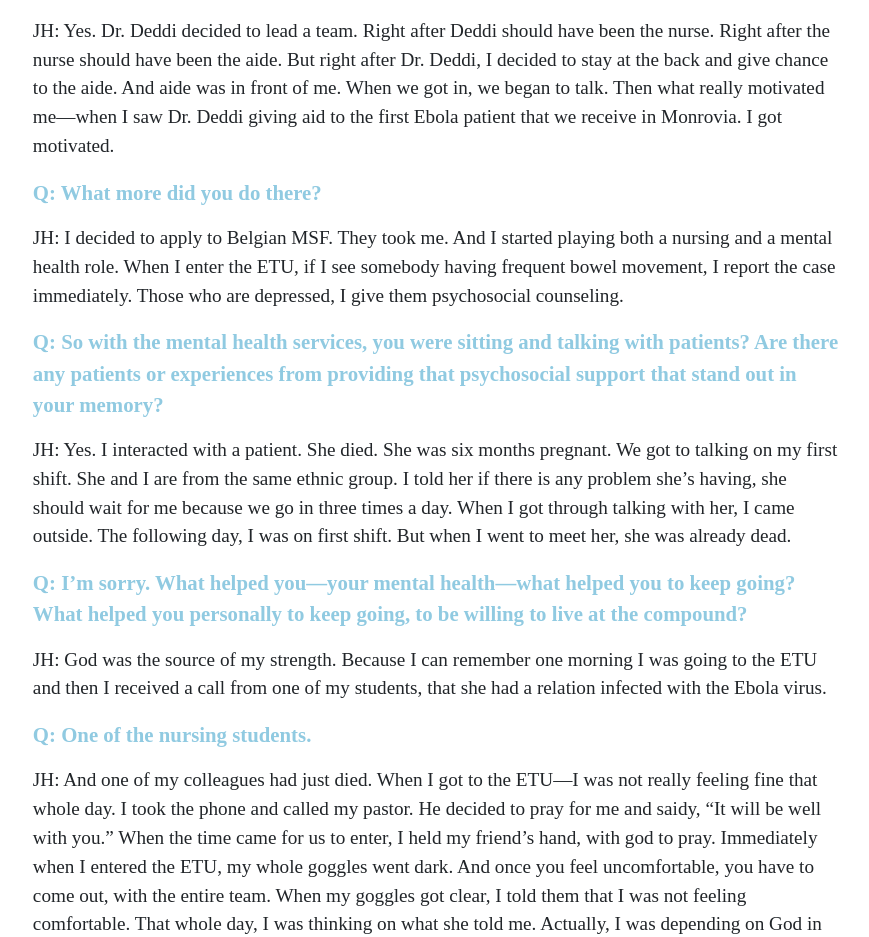
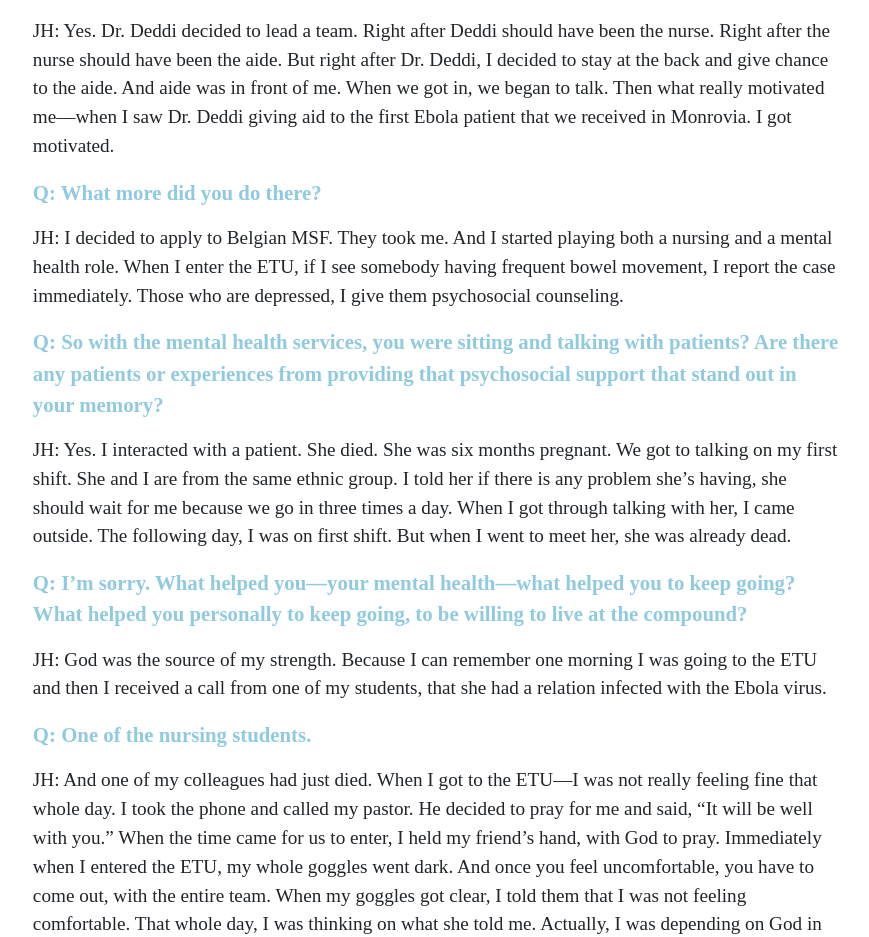
Before and after one commit to elotroalex/frontlines, a Jekyll site: the page built from _ebola/n18.md, in a window 1280 px wide and 1400 px high, scrolled down 1586 px. Shown: the part 240-1177 px from the top of the window, without its empty margins (204-1073 px from the left). Built offline with Jekyll 4.4.1, drawn with Linux system fonts in a browser that asks for light colours; some web fonts are replaced; some of the changed text lies outside the part shown.

Commit message:
fixed typos

```diff
--- a/_includes/excerpts/n18.md
+++ b/_includes/excerpts/n18.md
@@ -6,7 +6,7 @@ JH: In 2014, I was working with ELWA Hospital. I was playing a nursing role. The
 Q: And your role?
 {: .question}
 
-JH: I received a call over the weekend from my supervisor, that I needed to make myself available to work, along with all of our doctors. This was not an easy thing. That Saturday morning, when I went to work, Dr. Deddi checked on the schedule and said: “Harries, you’re the lead nurse. You need to get set, so we can go in.” My heart started beating. Then she went to dress. Then I went to dress. When I got to dressing, I decided to pray. When I got through praying, we started to form a line to go in. We received all of the instruction, those things that we needed to do when we get in. So—
+JH: I received a call over the weekend from my supervisor that I needed to make myself available to work, along with all of our doctors. This was not an easy thing. That Saturday morning, when I went to work, Dr. Deddi checked on the schedule and said: “Harries, you’re the lead nurse. You need to get set, so we can go in.” My heart started beating. Then she went to dress. Then I went to dress. When I got to dressing, I decided to pray. When I got through praying, we started to form a line to go in. We received all of the instruction, those things that we needed to do when we get in. So—
 
 Q: —when you got there that day and were told, “You have to go in,” what you meant by going in is putting on the full PPE [personal protective equipment]—
 {: .question}
@@ -16,7 +16,7 @@ JH:  Yes.
 Q: —and going into a red zone.
 {: .question}
 
-JH:  Yes. Dr. Deddi decided to lead a team. Right after Deddi should have been the nurse. Right after the nurse should have been the aide. But right after Dr. Deddi, I decided to stay at the back and give chance to the aide. And aide was in front of me. When we got in, we began to talk. Then what really motivated me—when I saw Dr. Deddi giving aid to the first Ebola patient that we receive in Monrovia. I got motivated.
+JH:  Yes. Dr. Deddi decided to lead a team. Right after Deddi should have been the nurse. Right after the nurse should have been the aide. But right after Dr. Deddi, I decided to stay at the back and give chance to the aide. And aide was in front of me. When we got in, we began to talk. Then what really motivated me—when I saw Dr. Deddi giving aid to the first Ebola patient that we received in Monrovia. I got motivated.
 
 Q: What more did you do there?
 {: .question}
@@ -36,13 +36,12 @@ JH: God was the source of my strength. Because I can remember one morning I was
 Q: One of the nursing students.
 {: .question}
 
-JH: And one of my colleagues had just died. When I got to the ETU—I was not really feeling fine that whole day. I took the phone and called my pastor. He decided to pray for me and saidy, “It will be well with you.” When the time came for us to enter, I held my friend’s hand, with god to pray. Immediately when I entered the ETU, my whole goggles went dark. And once you feel uncomfortable, you have to come out, with the entire team. When my goggles got clear, I told them that I was not feeling comfortable. That whole day, I was thinking on what she told me. Actually, I was depending on God in the ETU.
+JH: And one of my colleagues had just died. When I got to the ETU—I was not really feeling fine that whole day. I took the phone and called my pastor. He decided to pray for me and said, “It will be well with you.” When the time came for us to enter, I held my friend’s hand, with God to pray. Immediately when I entered the ETU, my whole goggles went dark. And once you feel uncomfortable, you have to come out, with the entire team. When my goggles got clear, I told them that I was not feeling comfortable. That whole day, I was thinking on what she told me. Actually, I was depending on God in the ETU.
 
 Q: So that day, you came back out and you were thinking about it. What made you go back in?
 {: .question}
 
-JH: Yes! After my pastor said, “It will be well with you,” I gained that strength and I started
-going back to the ETU.
+JH: Yes! After my pastor said, “It will be well with you,” I gained that strength and I started going back to the ETU.
 
 Q: So that really lifted you up—
 {: .question}
```
